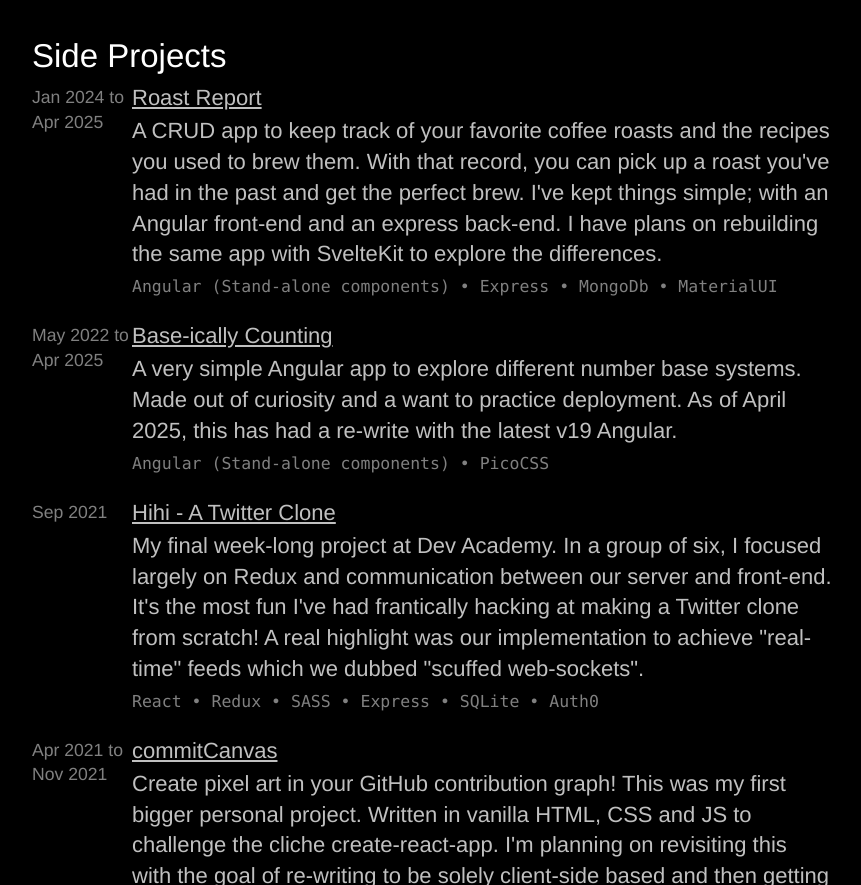
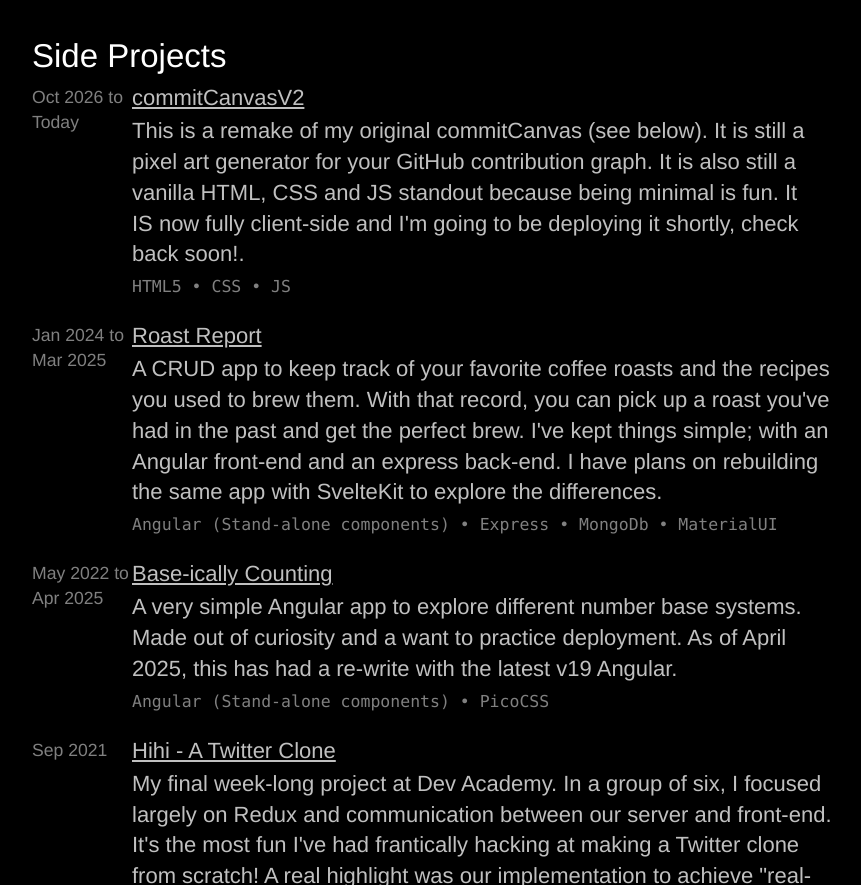
Before and after one commit to jcoopnz/jcoopnz.github.io, a plain HTML site: page index.html in a window 1280 px wide. Shown: the part 1211-2096 px from the top of the page, without its empty margins (105-966 px from the left). Drawn offline with Linux system fonts and the light colour scheme.

Commit message:
deploy: 1e880b049f30e769e08b4180c8aba0538f7dcfae

```diff
--- a/index.html
+++ b/index.html
@@ -97,7 +97,24 @@
             <h2>Side Projects</h2>
             <div class="side-project-item">
               <div class="date">
-                <p>Jan 2024 to Apr 2025</p>
+                <p>Oct 2026 to Today</p>
+              </div>
+              <div class="item">
+                <a href="https://github.com/jcoopnz/commitCanvasV2">
+                  commitCanvasV2
+                </a>
+                <p class="item-summary">
+                  This is a remake of my original commitCanvas (see below). It is still a pixel art generator for your GitHub contribution graph. It is also still a vanilla HTML, CSS and JS standout because being minimal is fun. It IS now fully client-side and I'm going to be deploying it shortly, check back soon!.
+                </p>
+                <p class="item-technologies">
+                  HTML5 • CSS • JS
+                </p>
+              </div>
+            </div>
+
+            <div class="side-project-item">
+              <div class="date">
+                <p>Jan 2024 to Mar 2025</p>
               </div>
               <div class="item">
                 <a href="https://github.com/jcoopnz/roast-report">
```
